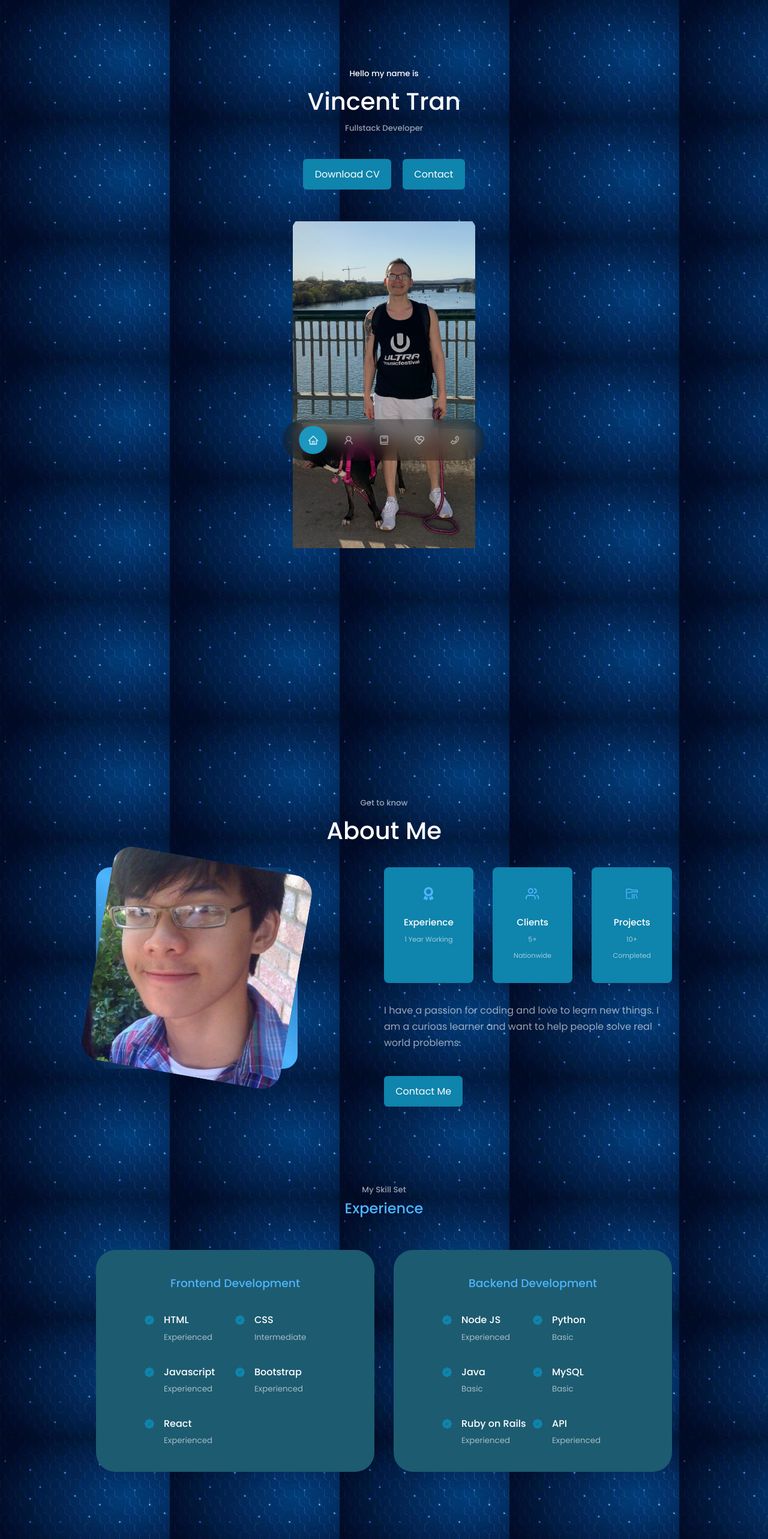
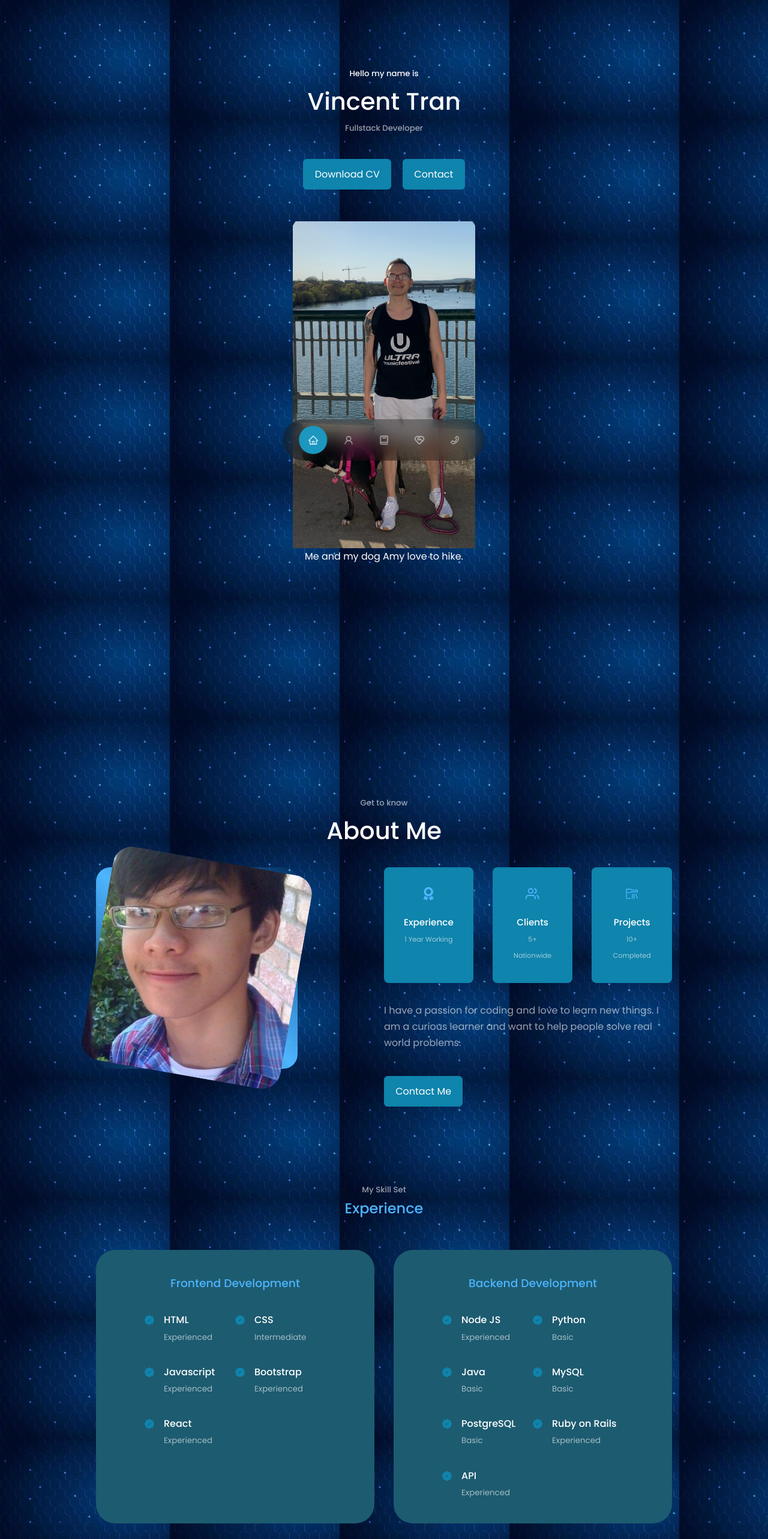
Before and after one commit to vintran93/react-portfolio-website, a React (Create React App) app: page / in a window 1280 px wide. Shown: the top 2566 px of the page at 60% size. Built offline with nearby package versions, Linux system fonts and the light colour scheme.

Commit message:
CV update

```diff
--- a/src/App.jsx
+++ b/src/App.jsx
@@ -12,8 +12,8 @@ import Footer from './components/footer/Footer'
 const App = () => {
   return (
     <>
+      <Nav />
       <Header />
-      <Nav />
       <About />
       <Experience />
       <Services />
--- a/src/components/experience/Experience.jsx
+++ b/src/components/experience/Experience.jsx
@@ -84,6 +84,13 @@ const Experience = () => {
             <article className="experience__details">
               <BsPatchCheckFill className="experience__details-icon" />
               <div>
+                <h4>PostgreSQL</h4>
+                <small className="text-light">Basic</small>
+              </div>
+            </article>
+            <article className="experience__details">
+              <BsPatchCheckFill className="experience__details-icon" />
+              <div>
                 <h4>Ruby on Rails</h4>
                 <small className="text-light">Experienced</small>
               </div>
--- a/src/components/header/CTA.jsx
+++ b/src/components/header/CTA.jsx
@@ -1,11 +1,11 @@
 import React from 'react'
-import CV from '../../assets/Vincent Tran Resume.docx'
+import CV from '../../assets/Vincent Tran Tech Resume.docx'
 
 const CTA = () => {
   return (
     <div className="cta">
-        <a href={CV} download className='btn'>Download CV</a>
-        <a href="#contact" className="btn btn-primary">Contact</a>
+      <a href={CV} download className='btn'>Download CV</a>
+      <a href="#contact" className="btn btn-primary">Contact</a>
     </div>
   )
 }
--- a/src/components/header/Header.jsx
+++ b/src/components/header/Header.jsx
@@ -15,7 +15,11 @@ const Header = () => {
         <h1>Vincent Tran</h1>
         <h5 className="text-light">Fullstack Developer</h5>
         <div className="me">
-          <img src={ME} alt="me" />
+          <figure>
+            <img src={ME} alt="me" />
+            <figcation>Me and my dog Amy love to hike.</figcation>
+          </figure>
+
         </div>
         <CTA />
 
--- a/src/components/portfolio/Portfolio.jsx
+++ b/src/components/portfolio/Portfolio.jsx
@@ -17,7 +17,7 @@ const data = [
   {
     id: 2,
     image: IMG2,
-    title: 'Piano Tracker',
+    title: 'Piano Sheet Music Tracker',
     github: 'https://github.com/vintran93/piano_tracker',
     demo: 'https://www.youtube.com/watch?v=aufhejTUZ94&t=321s'
   },
```
Also changed, not shown: 1 other file (tests, documents, lock files or other folders).
